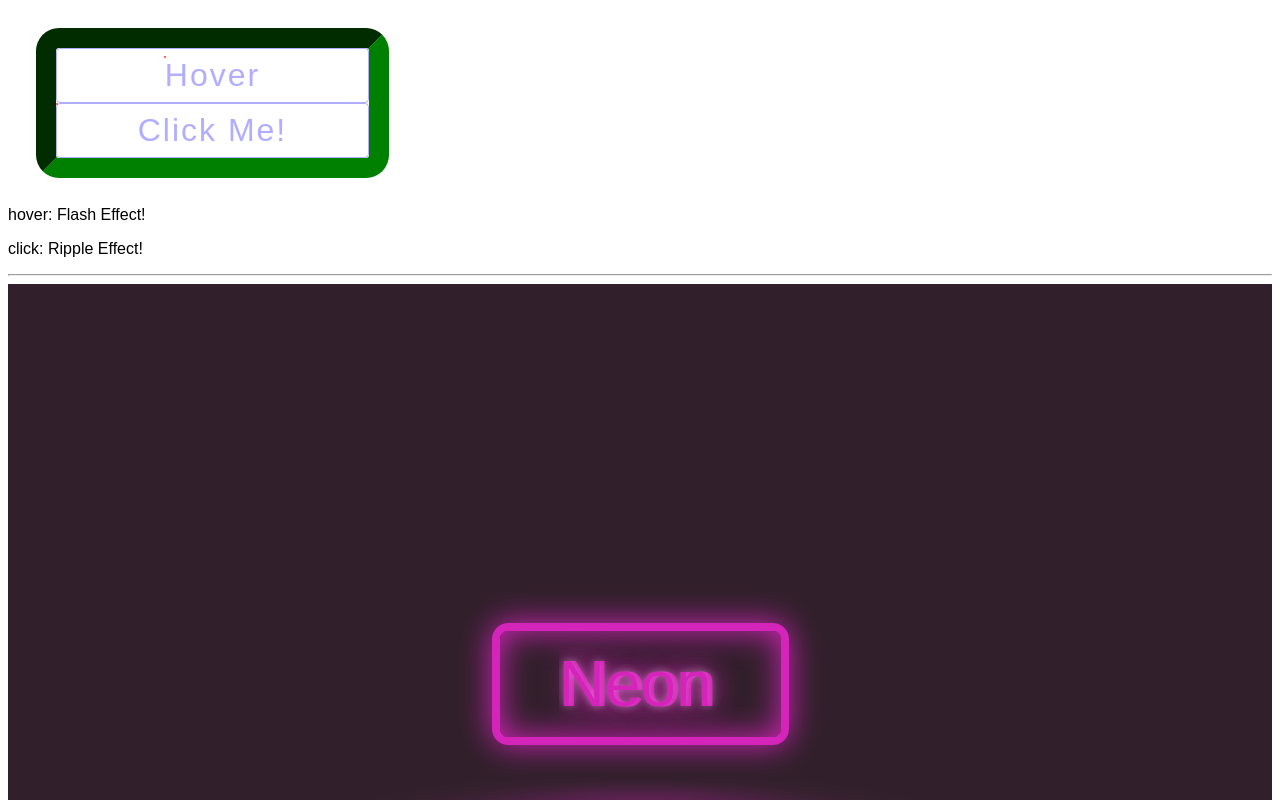
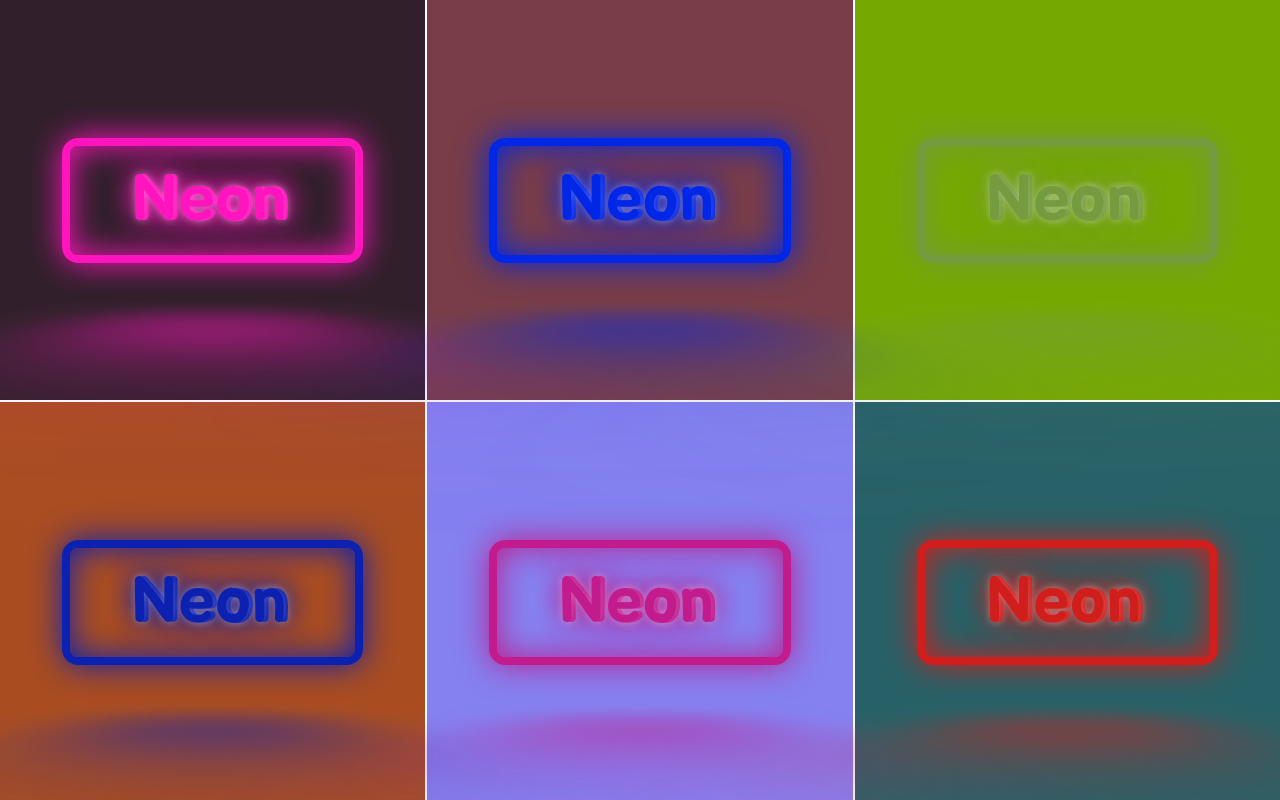
Before and after one commit to raficode2303/react-courese-2022, a React (Create React App) app: page / in a window 1280 px wide. Shown: the top 800 px of the page. Built offline with nearby package versions, Linux system fonts and the light colour scheme.

Commit message:
MultiButtonsNeon Effect component mimic and self improvements - DONE

```diff
--- /dev/null
+++ b/src/button-ripple-neon/AppMultiNeon.jsx
@@ -0,0 +1,147 @@
+import React from 'react'
+import { getHexColor } from './helpers'
+import { nanoid } from 'nanoid'
+import styled, { createGlobalStyle } from 'styled-components'
+
+console.log('hex:', getHexColor())
+const colorNeon = 'hsl(317, 100%, 54%)'
+const colorBg = 'hsl(323, 21%, 16%)'
+// some fvaourite colors
+const color1 = 'hsl(170, 100%, 78%)'
+const color2 = 'hsl(78, 91%, 65%)'
+
+const bgcolor3 = '#240253'
+const olor3 = 'hsl(174, 92%, 66%)'
+
+const GlobalStyle = createGlobalStyle`
+  @import url('https://fonts.googleapis.com/css2?family=Balsamiq+Sans:wght@700&display=swap');
+
+  :root {
+    --clr-neon: ${colorNeon};
+    --clr-bg: ${colorBg};
+  }
+
+  *,
+  *::before,
+  *::after {
+    margin: 0;
+    padding: 0;
+    box-sizing: border-box;
+    font-family: 'Balsamiq Sans', cursive, sans-serif;
+  }
+
+  body {
+  }
+  `
+const Container = styled.div`
+  display: grid;
+  grid-template-columns: repeat(auto-fit, minmax(320px, 1fr));
+  gap: 2px;
+`
+const ButtonWrapper = styled.div`
+  min-height: 50vh;
+  display: grid;
+  place-items: center;
+  --clr-bg: ${({ bgc }) => (bgc === true ? colorBg : bgc)};
+  background-color: var(--clr-bg);
+`
+const ButtonNeon = styled.a`
+  font-size: 4rem;
+
+  display: inline-block;
+  cursor: pointer;
+  text-decoration: none;
+  --clr-neon: ${({ color }) => (color === true ? colorNeon : color)};
+  color: var(--clr-neon);
+  border: var(--clr-neon) 0.125em solid;
+  padding: 0.25em 1em;
+  border-radius: 0.25em;
+
+  text-shadow: 0 0 0.125em hsl(0 0% 100% / 0.3), 0 0 0.45em currentColor;
+
+  box-shadow: inset 0 0 0.5em 0 var(--clr-neon), 0 0 0.5em 0 var(--clr-neon);
+
+  position: relative;
+  /* --start of of Duplicate Neon modal */
+
+  span {
+    position: absolute;
+    top: 15%;
+    left: 21%;
+    right: 0;
+    bottom: 0;
+    /* overflow: hidden; */
+  }
+  /* --End of Duplicate Neon modal */
+
+  ::before {
+    pointer-events: none;
+    content: '';
+    position: absolute;
+    background-color: var(--clr-neon);
+    top: 120%;
+    left: 0;
+    width: 100%;
+    height: 100%;
+
+    transform: perspective(1em) rotateX(40deg) scale(1, 0.35);
+    filter: blur(1em);
+    opacity: 0.7;
+  }
+
+  ::after {
+    content: '';
+    position: absolute;
+    /* makes frame like picture inside button */
+    inset: 2px;
+    box-shadow: 0 0 2em 0.5em var(--clr-neon);
+    opacity: 0;
+    background-color: var(--clr-neon);
+    z-index: -1;
+    transition: opacity 100ms linear;
+  }
+
+  :hover,
+  :focus {
+    color: var(--clr-bg);
+    text-shadow: none;
+    /* to animate shutting light add here: z-index: -1;*/
+    z-index: 1;
+    span {
+      opacity: 0.2;
+    }
+    ::before,
+    ::after {
+      opacity: 1;
+    }
+  }
+`
+
+function App() {
+  const NumberOfButtons = 10
+  const Buttons = [...Array(NumberOfButtons - 1).keys()].map((_item) => (
+    <ButtonWrapper key={nanoid()} bgc={getHexColor()}>
+      <ButtonNeon color={getHexColor()} href='#'>
+        Neon
+        <span>Neon</span>
+      </ButtonNeon>
+    </ButtonWrapper>
+  ))
+  console.log('buttons:', Buttons)
+  return (
+    <>
+      <GlobalStyle />
+      <Container>
+        <ButtonWrapper>
+          <ButtonNeon href=''>
+            Neon
+            <span>Neon</span>
+          </ButtonNeon>
+        </ButtonWrapper>
+        {Buttons}
+      </Container>
+    </>
+  )
+}
+
+export default App
--- a/src/button-ripple-neon/ButtonRippleNeon.styles.js
+++ b/src/button-ripple-neon/ButtonRippleNeon.styles.js
@@ -1,6 +1,7 @@
 import styled, { createGlobalStyle } from 'styled-components'
 
 export const GlobalStyle = createGlobalStyle`
+
   :root {
     --mainColor: #645cff80;
     --secondColor: #645cff;
--- /dev/null
+++ b/src/button-ripple-neon/helpers.js
@@ -0,0 +1,4 @@
+export const getHexColor = () => {
+  const hex = `#${Math.random().toString(16).slice(2, 8).toUpperCase()}`
+  return hex
+}
--- a/src/button-ripple-neon/index.js
+++ b/src/button-ripple-neon/index.js
@@ -1,5 +1,5 @@
 import React from 'react'
-import App from './App'
+import App from './AppMultiNeon'
 
 const Index = () => <App />
 
```
